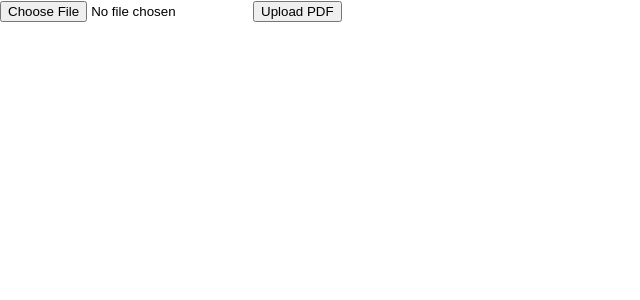
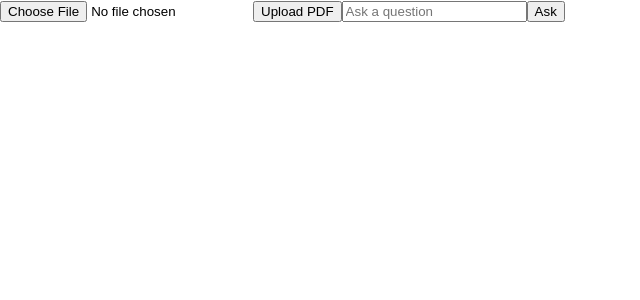
Before and after one commit to Uzair-Manzoor/query-docs-frontend, a React (Create React App) app: page / in a window 1280 px wide. Shown: the top 300 px of the page, without its empty margins (0-640 px from the left). Built offline with nearby package versions, Linux system fonts and the light colour scheme.

Commit message:
Add form to ask questions interface

```diff
--- a/src/App.js
+++ b/src/App.js
@@ -4,6 +4,9 @@ import axios from 'axios';
 
 function App() {
     const [file, setFile] = useState(null);
+    const [filename, setFilename] = useState('');
+    const [question, setQuestion] = useState('');
+    const [answer, setAnswer] = useState('');
 
     const handleFileChange = (e) => {
         setFile(e.target.files[0]);
@@ -19,9 +22,25 @@ function App() {
                     'Content-Type': 'multipart/form-data',
                 },
             });
-            console.log(response.data);
+            setFilename(response.data.filename);
         } catch (error) {
             console.error('Error uploading file:', error);
+        }
+    };
+
+    const handleQuestionChange = (e) => {
+        setQuestion(e.target.value);
+    };
+
+    const handleAsk = async () => {
+        try {
+            const response = await axios.post('http://localhost:8000/ask', {
+                filename,
+                question,
+            });
+            setAnswer(response.data.answer);
+        } catch (error) {
+            console.error('Error asking question:', error);
         }
     };
 
@@ -29,6 +48,9 @@ function App() {
         <div className="App">
             <input type="file" onChange={handleFileChange} />
             <button onClick={handleUpload}>Upload PDF</button>
+            <input type="text" value={question} onChange={handleQuestionChange} placeholder="Ask a question" />
+            <button onClick={handleAsk}>Ask</button>
+            {answer && <p>Answer: {answer}</p>}
         </div>
     );
 }
```
